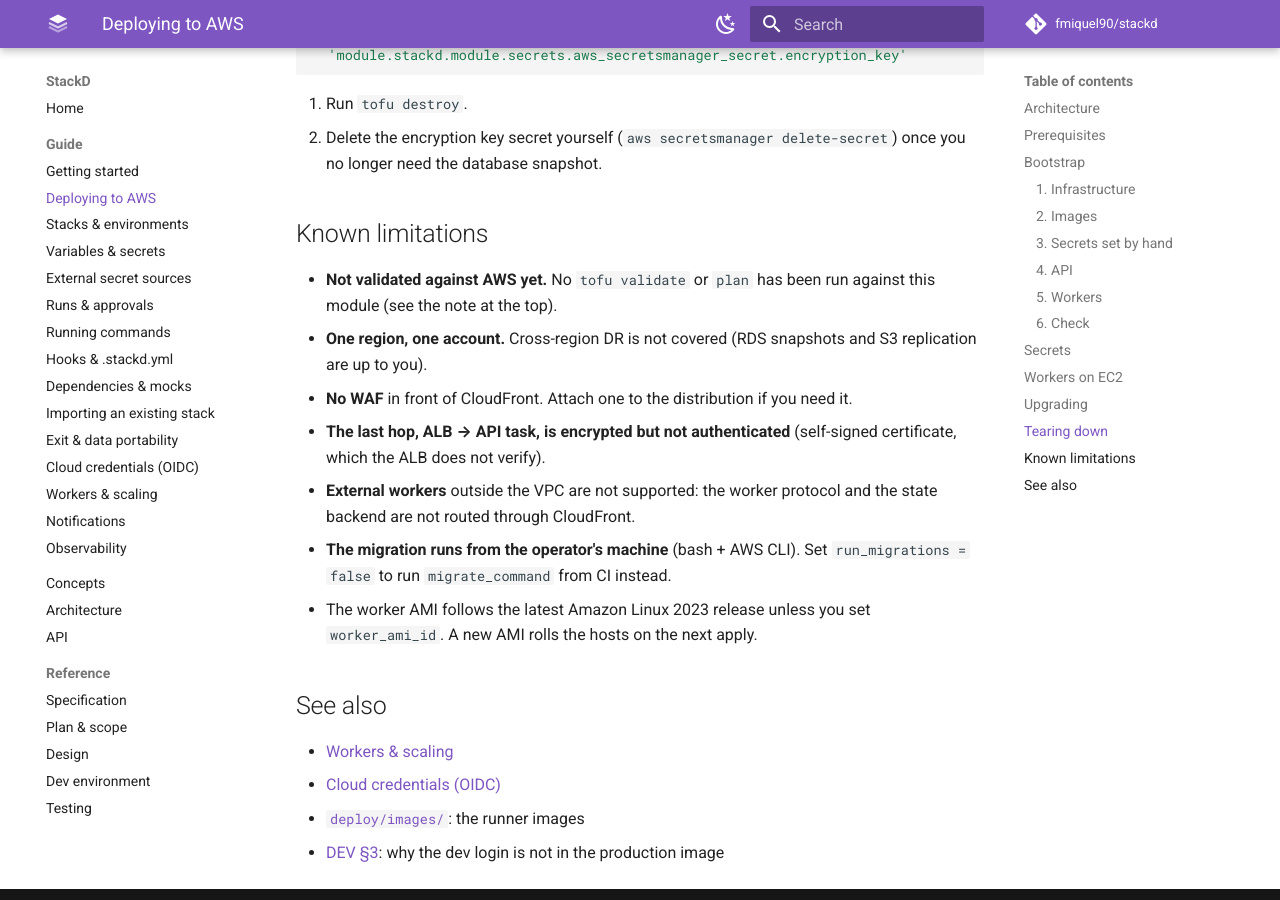
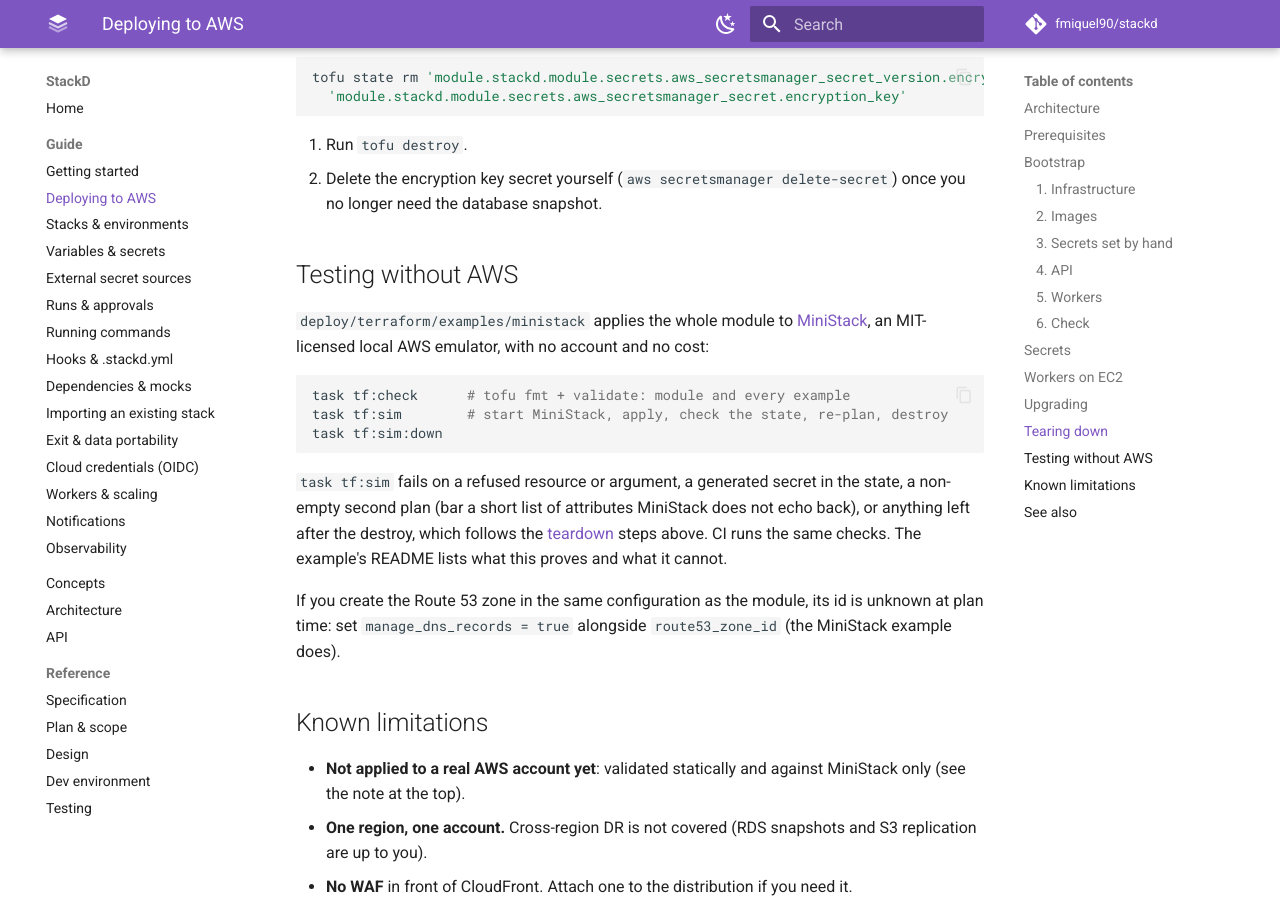
Before and after one commit to fmiquel90/stackd, an MkDocs documentation site: the page built from docs/guide/deploying-to-aws.md, in a window 1280 px wide and 900 px high, scrolled down 6962 px. Built offline with MkDocs 1.6.1 and Material for MkDocs 9.7.7, drawn with Linux system fonts in a browser that asks for light colours; comment, search, counter and statistics services are not loaded; some of the changed text lies outside the part shown.

Commit message:
feat(deploy/terraform): apply the module against MiniStack in a task and in CI
tf:check runs tofu fmt and validate on the module and every example. tf:sim
applies the ministack example, checks that no generated secret reaches the
state, that a second plan is empty bar known emulator gaps, and destroys it
following the guide's teardown.

Co-Authored-By: Claude Opus 5.5 <noreply@anthropic.com>
Claude-Session: https://claude.ai/code/session_01B2P1bA3BUyoUzFnfGWcZZb

````diff
--- a/docs/guide/deploying-to-aws.md
+++ b/docs/guide/deploying-to-aws.md
@@ -4,10 +4,12 @@
 region. The first apply builds the infrastructure. You then push the images, set two secrets by
 hand and apply again with the image digests.
 
-!!! warning "Not validated against AWS yet"
-    The module has not been through `tofu validate` or a real `apply`. The images, the worker
-    agent's drain and the API's TLS and proxy-header handling were tested locally. Treat a first
-    deployment as a trial run.
+!!! warning "Not applied to a real AWS account yet"
+    The module passes `tofu fmt`, `tofu validate`, and a full apply / re-plan / destroy against
+    MiniStack, a local AWS emulator ([Testing without AWS](#testing-without-aws)). The images,
+    the worker agent's drain and the API's TLS and proxy-header handling were tested locally. What
+    only real AWS shows (IAM and KMS policy evaluation, CloudFront VPC origin routing, EC2 user
+    data, RDS engine availability) has not been tried: treat a first deployment as a trial run.
 
 ## Architecture
 
@@ -279,10 +281,31 @@ Migrations must stay compatible with the API version that is still running durin
 4. Delete the encryption key secret yourself (`aws secretsmanager delete-secret`) once you no
    longer need the database snapshot.
 
+## Testing without AWS
+
+`deploy/terraform/examples/ministack` applies the whole module to
+[MiniStack](https://ministack.org), an MIT-licensed local AWS emulator, with no account and no
+cost:
+
+```bash
+task tf:check      # tofu fmt + validate: module and every example
+task tf:sim        # start MiniStack, apply, check the state, re-plan, destroy
+task tf:sim:down
+```
+
+`task tf:sim` fails on a refused resource or argument, a generated secret in the state, a
+non-empty second plan (bar a short list of attributes MiniStack does not echo back), or anything
+left after the destroy, which follows the [teardown](#tearing-down) steps above. CI runs the
+same checks. The example's README lists what this proves and what it cannot.
+
+If you create the Route 53 zone in the same configuration as the module, its id is unknown at
+plan time: set `manage_dns_records = true` alongside `route53_zone_id` (the MiniStack example
+does).
+
 ## Known limitations
 
-- **Not validated against AWS yet.** No `tofu validate` or `plan` has been run against this
-  module (see the note at the top).
+- **Not applied to a real AWS account yet**: validated statically and against MiniStack only
+  (see the note at the top).
 - **One region, one account.** Cross-region DR is not covered (RDS snapshots and S3 replication
   are up to you).
 - **No WAF** in front of CloudFront. Attach one to the distribution if you need it.
````
Also changed, not shown: Taskfile.yml (+16 -0 lines), deploy/terraform/examples/ministack/README.md (added, +38 -0 lines), 4 other files.
